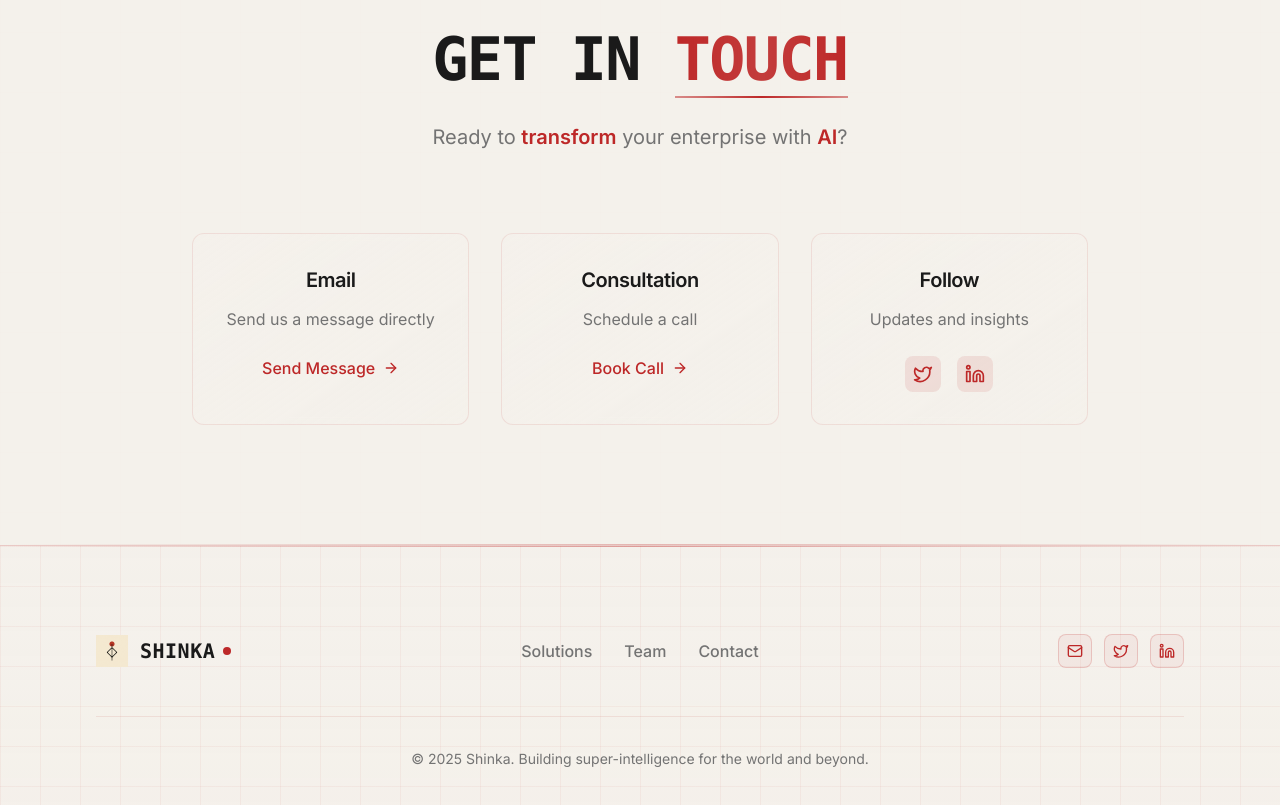
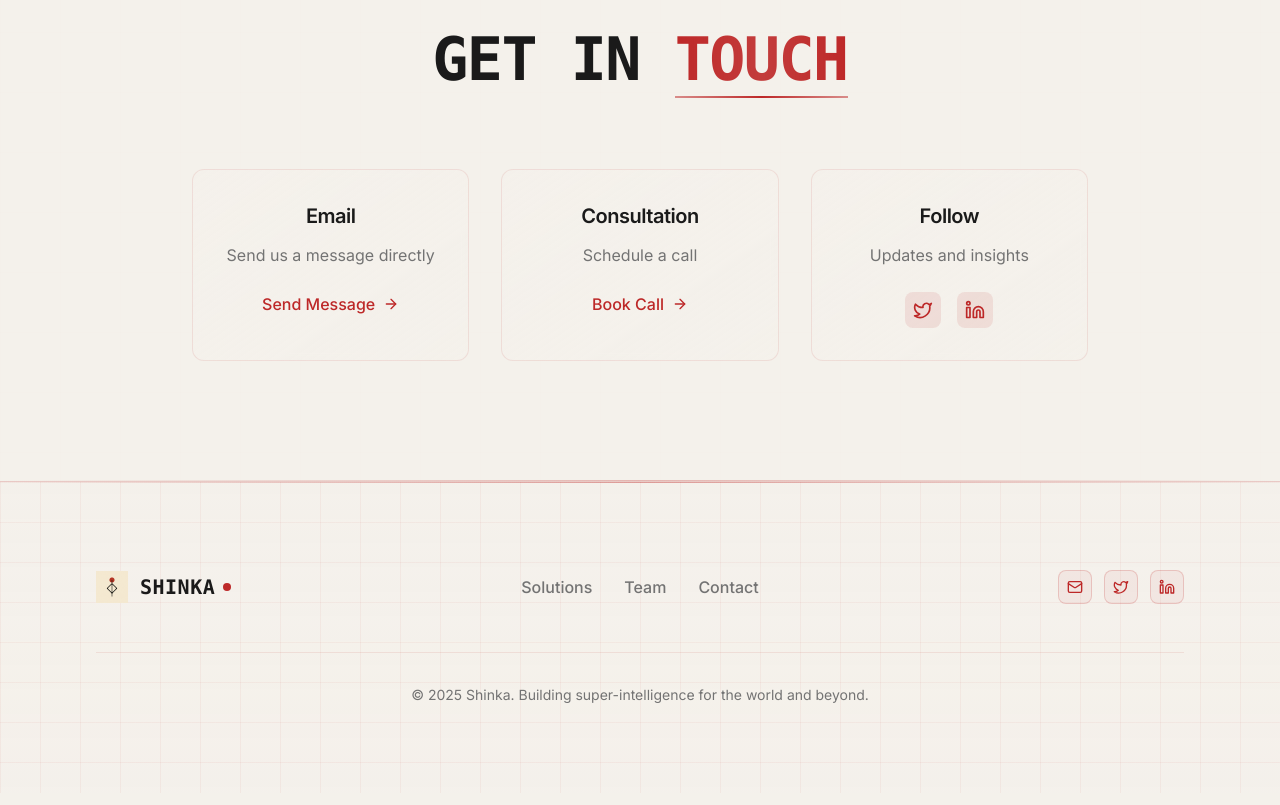
Before and after one commit to shinkahq/shinka-website, a Next.js app: page / in a window 1280 px wide. Shown: the part 2360-3165 px from the top of the page. Built offline with nearby package versions, Linux system fonts and the light colour scheme.

Commit message:
🗑️ chore: remove redundant text from Contact section to streamline content and enhance clarity

```diff
--- a/components/sections/contact.tsx
+++ b/components/sections/contact.tsx
@@ -129,18 +129,6 @@ const Contact = memo(function Contact() {
               <div className="absolute -bottom-1 left-0 w-full h-[2px] bg-gradient-to-r from-accent/50 via-accent to-accent/50" />
             </span>
           </ResponsiveText>
-
-          <ResponsiveText
-            mobileSize={isXs ? "text-sm" : "text-base"}
-            tabletSize="text-lg"
-            desktopSize="text-xl"
-            className="text-muted-foreground max-w-4xl mx-auto leading-relaxed"
-          >
-            Ready to{' '}
-            <span className="text-accent font-semibold">transform</span>{' '}
-            your enterprise with{' '}
-            <span className="text-accent font-semibold">AI</span>?
-          </ResponsiveText>
         </div>
 
         <div className="max-w-4xl mx-auto">
```
